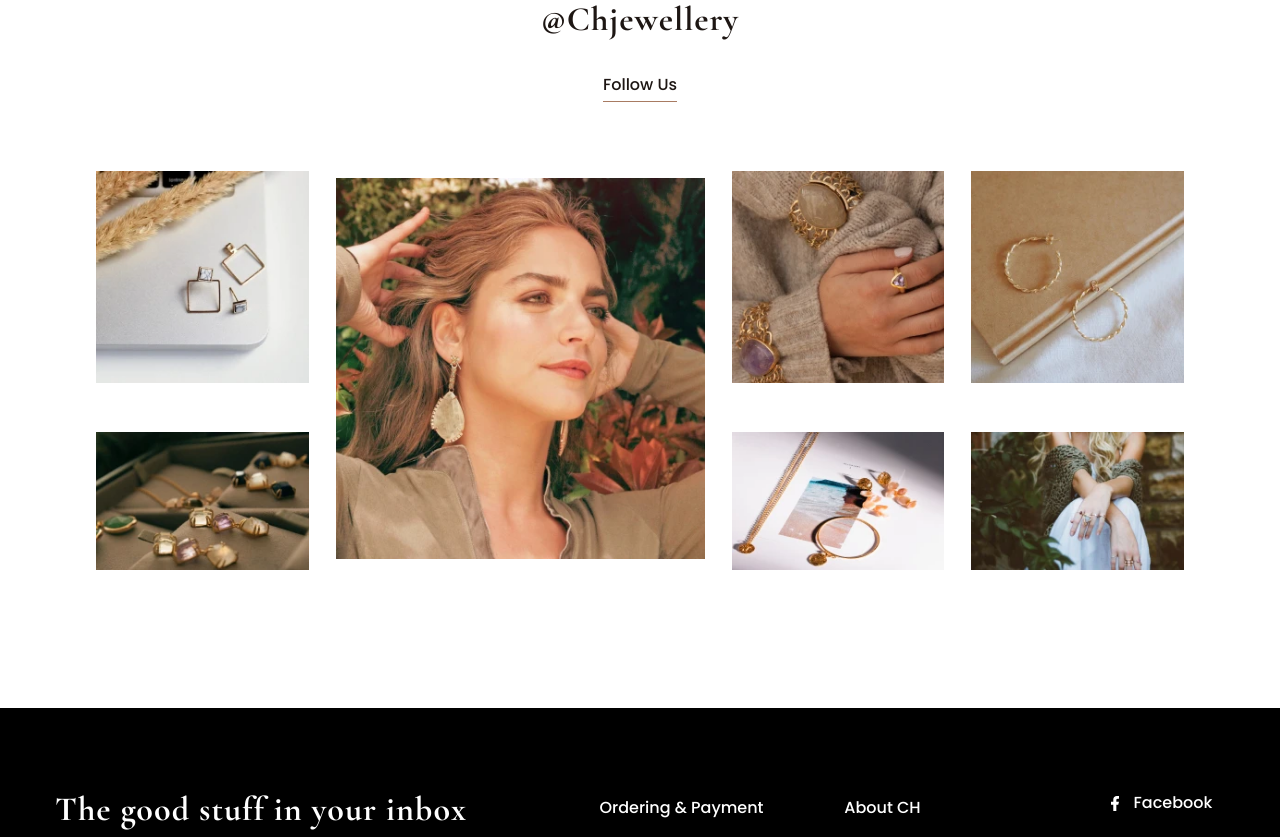
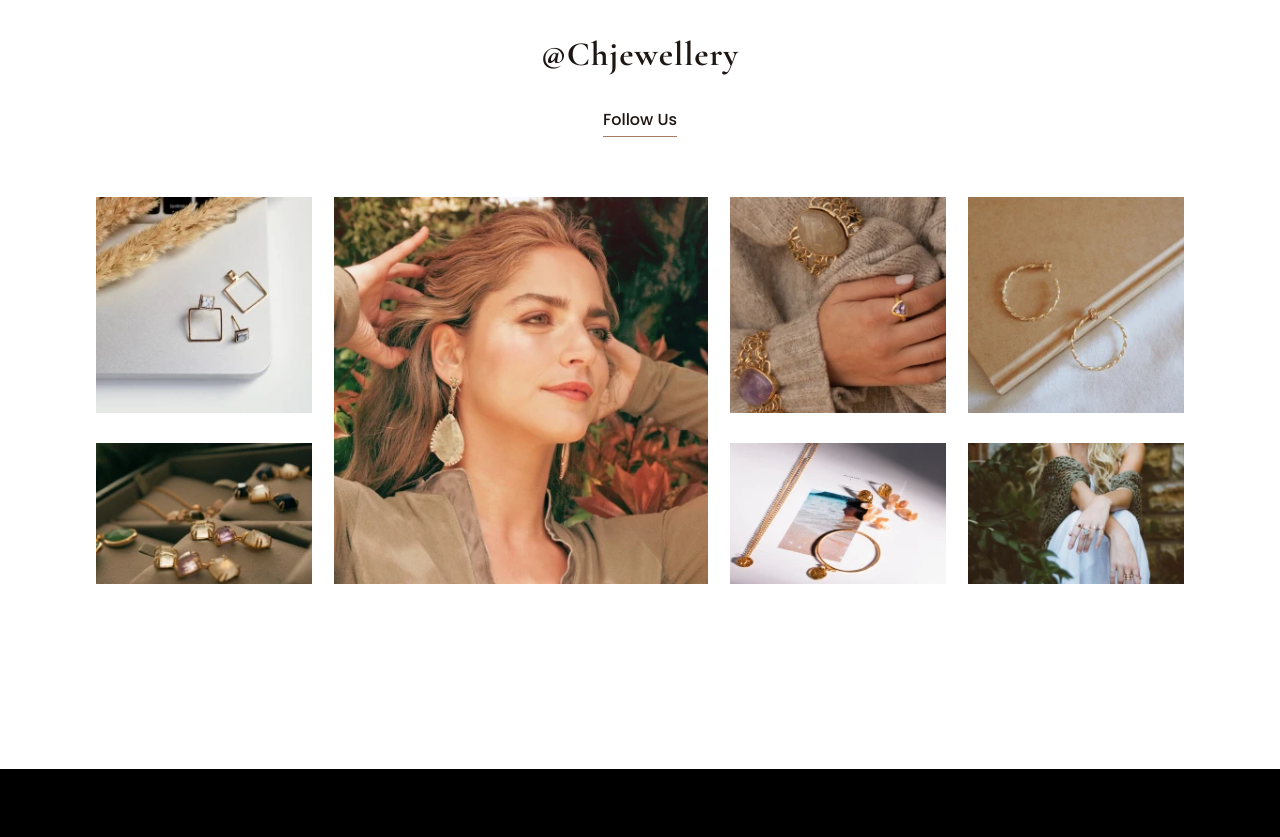
Before and after one commit to gangertor4/Terekhov_jewelery, a website: page source/main.html in a window 1280 px wide. Shown: the part 2962-3799 px from the top of the page. Drawn offline with nearby package versions, Linux system fonts and the light colour scheme; files that its build step writes are made by us from their sources; files whose address does not match are found by name.

Commit message:
Правки 3.3

```diff
--- a/source/sass/blog.scss
+++ b/source/sass/blog.scss
@@ -1,7 +1,7 @@
 .blog {
   padding-left: 98px;
   padding-right: 98px;
-  margin-top: 115px;
+  margin-top: 150px;
 
   @media (max-width: $tablet-width) {
     padding-left: 45px;
--- a/source/sass/cat-filter.scss
+++ b/source/sass/cat-filter.scss
@@ -20,10 +20,12 @@
     width: calc(100% - 90px);
     min-height: 68px;
     margin: 0 auto;
+    margin-bottom: 50px;
   }
 
   @media (max-width: $mobile-width) {
     width: calc(100% - 30px);
+    margin-bottom: 40px;
   }
 }
 
@@ -34,6 +36,7 @@
 }
 
 .cat-filter form {
+  margin-right: 50px;
   @media (max-width: $tablet-width) {
     background-color: $basic-white;
     width: 100%;
--- a/source/sass/catalog.scss
+++ b/source/sass/catalog.scss
@@ -4,17 +4,17 @@
   margin: 0 auto;
   margin-top: 80px;
   padding: 0 20px 0 20px;
-  column-gap: 50px;
+  // column-gap: 50px;
 
   @media (max-width: $tablet-width) {
     flex-direction: column;
     margin-top: 50px;
-    row-gap: 50px;
+    // row-gap: 50px;
     padding: 0;
   }
 
   @media (max-width: $mobile-width) {
     margin-top: 40px;
-    row-gap: 40px;
+    // row-gap: 40px;
   }
 }
--- a/source/sass/gallery.scss
+++ b/source/sass/gallery.scss
@@ -31,40 +31,60 @@
 
 .gallery__pictures {
   display: flex;
-  column-gap: 27px;
   width: 85%;
   margin: 0 auto;
   justify-content: center;
 
   @media (max-width: $tablet-width) {
     width: 678px;
-    column-gap: 16px;
+
   }
 
   @media (max-width: $mobile-width) {
     width: 290px;
     flex-wrap: wrap;
-    column-gap: 24px;
+  }
+}
+
+.gallery__column:not(:last-child) {
+  margin-right: 2%;
+
+  @media (max-width: $tablet-width) {
+    margin-right: 16px;
+  }
+
+  @media (max-width: $mobile-width) {
+    margin-right: 0;
+  }
+}
+
+.gallery__column:nth-child(odd) {
+  @media (max-width: $mobile-width) {
+    margin-right: 24px;
   }
 }
 
 .gallery__column {
   display: flex;
   flex-direction: column;
-  gap: 34px;
+}
+
+.gallery__item:nth-child(1n) {
+  margin-bottom: 14%;
 
   @media (max-width: $tablet-width) {
-    gap: 21px;
+    margin-bottom: 21px;
   }
 
   @media (max-width: $mobile-width) {
-    gap: 27px;
+    margin-bottom: 27px;
   }
 }
 
 .gallery__column img {
   vertical-align: top;
   width: 100%;
+  height: 100%;
   object-fit: contain;
 }
 
@@ -99,13 +119,6 @@
   }
 }
 
-.gallery__item--6 img,
-.gallery__item--7 img {
-  @media (max-width: $mobile-width) {
-    margin-top: 27px;
-  }
-}
-
 .gallery__item--3 {
   @media (max-width: $mobile-width) {
     display: none;
```
Also changed, not shown: build/css/style.min.css, 1 other file.
